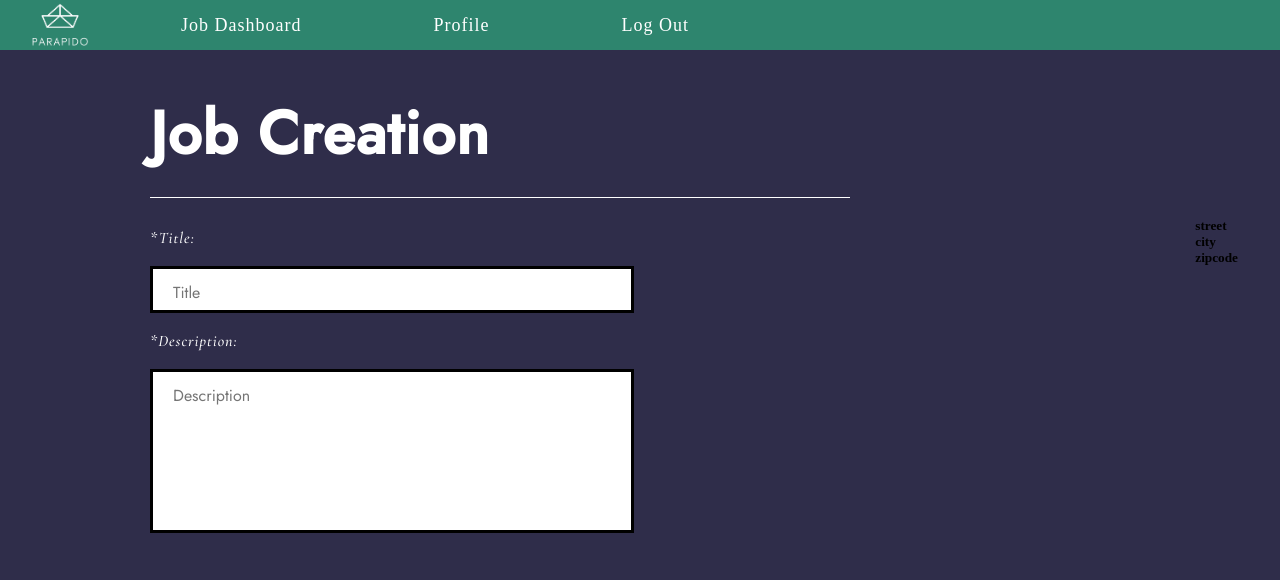
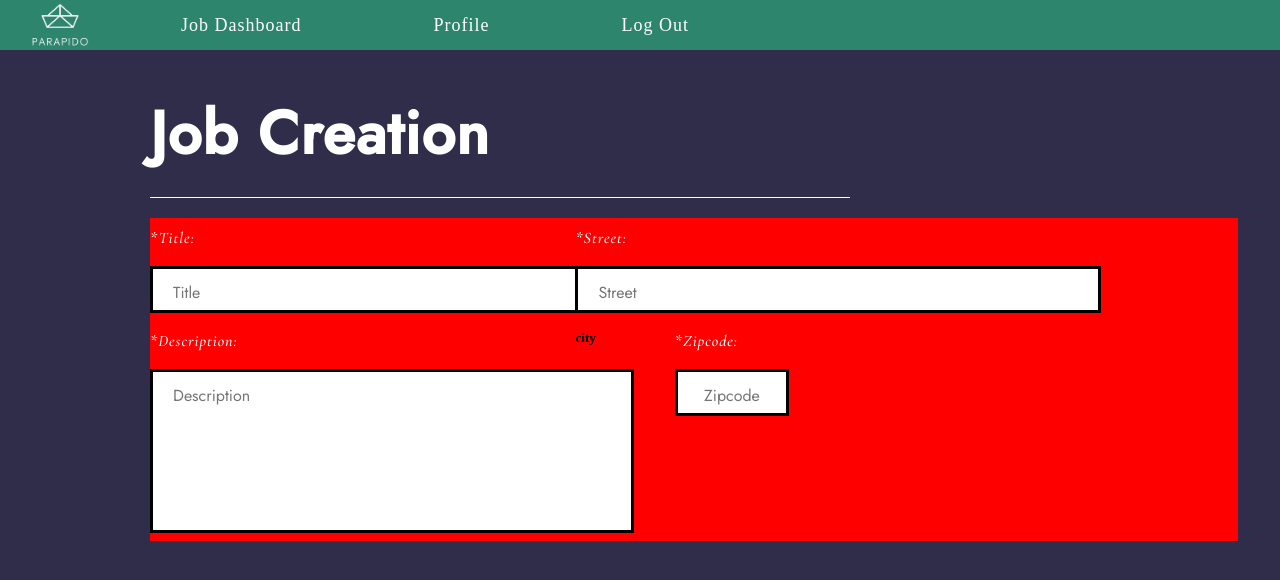
Before and after one commit to Mariie97/Capstone-QWERTY-Dev-Solutions-Team, a React (Create React App) app in the folder parapido-gui/: page /jobcreation in a window 1280 px wide. Shown: the top 580 px of the page. Built offline with nearby package versions, Linux system fonts and the light colour scheme.

Commit message:
fixed right layout and added flexfor the city and zipcode inputs

```diff
--- a/parapido-gui/src/Components/JobCreation.js
+++ b/parapido-gui/src/Components/JobCreation.js
@@ -20,10 +20,16 @@ export class JobCreation extends Component {
                         <label className="label-job-creation"> *Description: </label>
                         <textarea className="input-2-job-creation" type="text" id="description" name="description" placeholder="Description"></textarea>
                     </div>
-                    <div>
-                        <h5> street </h5>
-                        <h5> city </h5>
-                        <h5> zipcode </h5>
+                    <div className="selected">
+                        <label className="label-job-creation"> *Street: </label>
+                        <input className="input-1-job-creation" type="text" id="street" name="street" placeholder="Street"></input>
+                        <div className="mini-flex-box-job-creation">
+                            <h5> city </h5>
+                            <div>
+                                <label className="label-job-creation"> *Zipcode: </label>
+                                <input className="input-3-job-creation" type="text" id="zipcode" name="zipcode" placeholder="Zipcode"></input>
+                            </div>
+                        </div>
                     </div>
 
                 </div>
--- a/parapido-gui/src/Layouts/JobCreation.css
+++ b/parapido-gui/src/Layouts/JobCreation.css
@@ -26,11 +26,21 @@
 
 	/* testing purposes */
 
-	/* background-color: red; */
+	background-color: red;
 	width: 85%;
 	margin-left: 150px;
 	flex-direction: row;
 	justify-content: space-between;
+}
+
+.big-flexbox-for-2-flexbox-containers .selected {
+	position: relative;
+	right: 400px;
+	top: px;
+	display: flex;
+	flex-direction: column;
+	line-height: 2.5;
+	text-align: left;
 }
 
 /* title and description */
@@ -93,10 +103,31 @@
 		background-color: #FFEBCC;
 }
 
+/* municipality and zipcode */
 
-.right-body-container-2-job-creation{
+.mini-flex-box-job-creation{
 	display: flex;
-    flex-direction: column;
-    line-height: 2.5;
-    text-align: left;
+	flex-direction: row;
+	justify-content: space-between;
+	gap: 30%;
 }
+
+.input-3-job-creation{
+	font-family: "Jost";
+	width: 100%;
+	padding: 12px 20px;
+	padding-bottom: 6px;
+	margin: 8px 0;
+	box-sizing: border-box;
+	border: 3px solid black;
+	outline: none;
+	font-size: 16px;
+	display: flex;
+	flex-direction: column;
+	width: 70%;
+	text-align: center;
+}
+
+.input-3-job-creation:focus{
+		background-color: #FFEBCC;
+}
```
